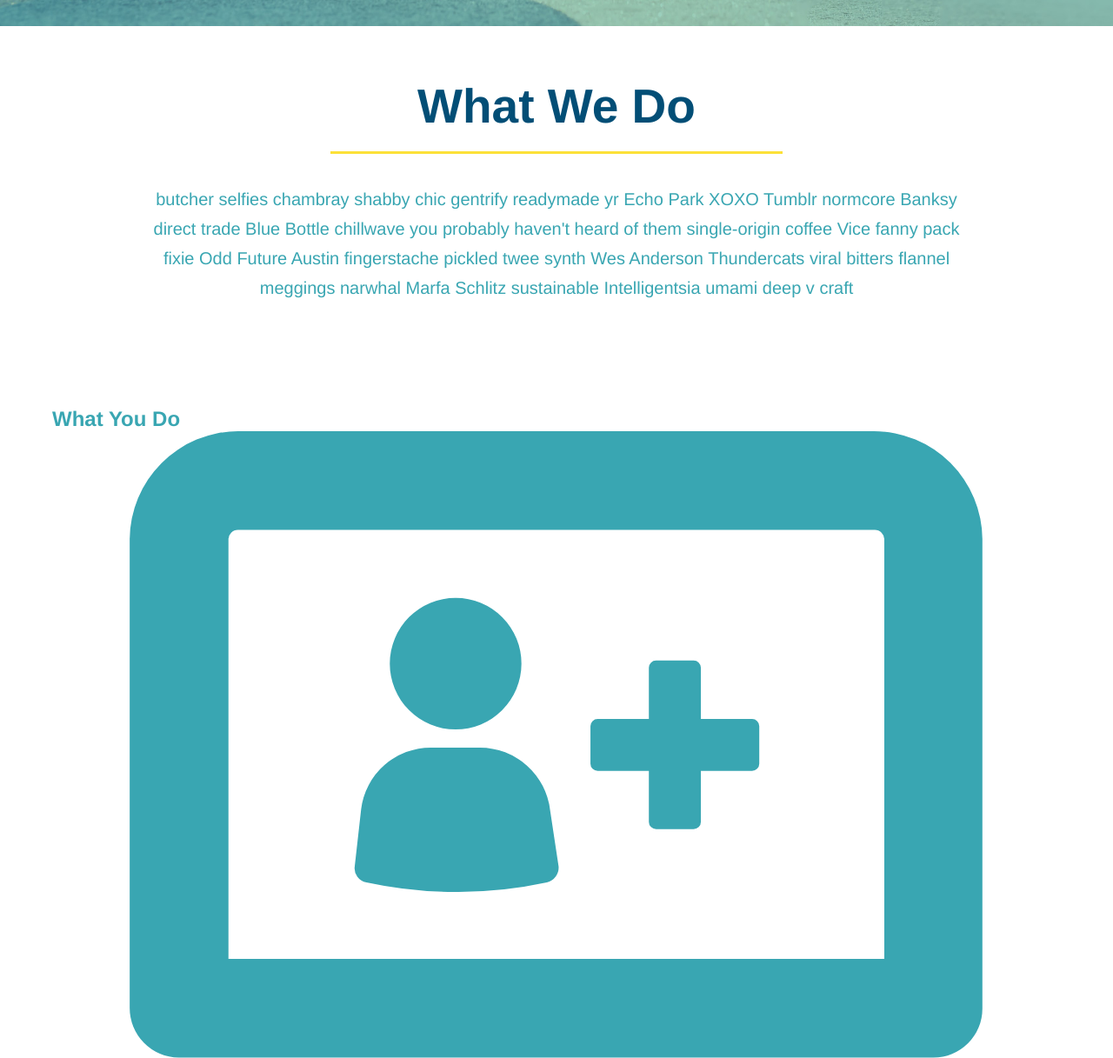
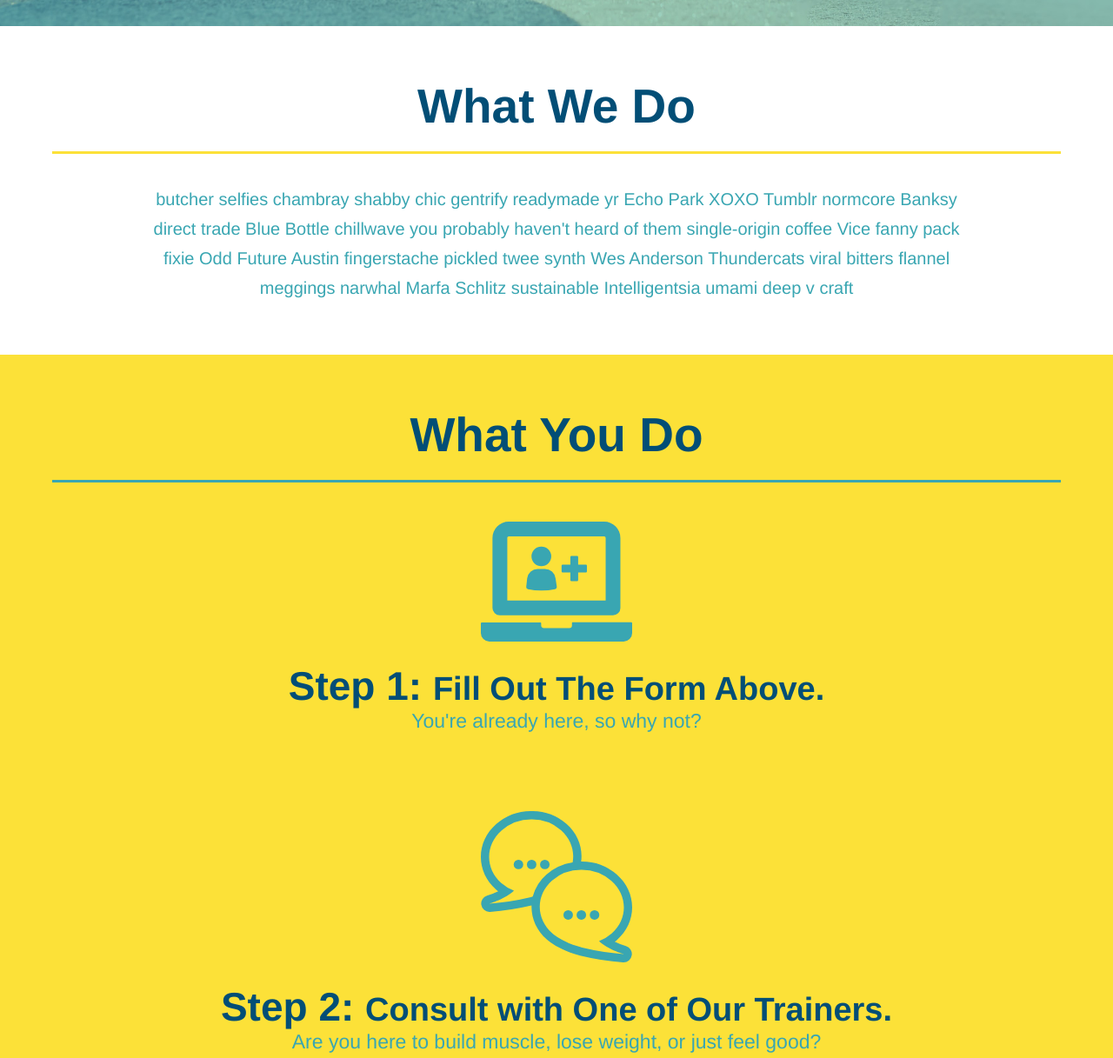
Before and after one commit to kitsterling/run-buddy, a plain HTML site: page index.html in a window 1280 px wide. Shown: the part 652-1869 px from the top of the page at 87% size. Drawn offline with Linux system fonts and the light colour scheme.

Commit message:
Styled the What You Do Section

```diff
--- a/assets/css/style.css
+++ b/assets/css/style.css
@@ -42,7 +42,6 @@ header nav ul li a {
 }
 
 body {
-    /* CSS Comment Example */
     color: #39a6b2;
     font-family: Helvetica, Arial, sans-serif;
 }
@@ -133,16 +132,6 @@ section {
     text-align: center;
 }
 
-.intro h2 {
-    font-size: 55px;
-    color: #024e76;
-    margin-bottom: 35px;
-    padding: 0 100px 20px 100px;
-    border-bottom: 3px solid;
-    border-color: #fce138;
-    display: inline-block;
-}
-
 .intro p {
     line-height: 1.7;
     color: #39a6b2;
@@ -150,3 +139,51 @@ section {
     font-size: 20px;
     margin: 0 auto;
 }
+
+/* Start of What You Do Section */
+
+.steps {
+    text-align: center;
+    background: #fce138;
+}
+
+.steps div {
+    margin-bottom: 80px;
+}
+
+.steps img {
+    width: 15%;
+    margin: 10px 0;
+}
+
+.steps h3 {
+    color: #024e76;
+    font-size: 46px;
+    margin-top: 10px;
+}
+
+.steps p {
+    color: #39a6b2;
+    font-size: 23px;
+}
+
+.steps span {
+    font-size: 38px;
+}
+
+.section-title {
+    font-size: 55px;
+    color: #024e76;
+    margin-bottom: 35px;
+    padding: 0 100px 20px 100px;
+    border-bottom: 3px solid;
+    border-color: #39a6b2;
+}
+
+.primary-border {
+    border-color: #fce138;
+}
+
+.secondary-border {
+    border-color: #39a6b2;
+}
--- a/index.html
+++ b/index.html
@@ -73,37 +73,37 @@
 
         <!-- What We Do Section -->
         <section id="what-we-do" class="intro">
-            <h2>What We Do</h2>
+            <h2 class="section-title primary-border">What We Do</h2>
             <p>
                 butcher selfies chambray shabby chic gentrify readymade yr Echo Park XOXO Tumblr normcore Banksy direct trade Blue Bottle chillwave you probably haven't heard of them single-origin coffee Vice fanny pack fixie Odd Future Austin fingerstache pickled twee synth Wes Anderson Thundercats viral bitters flannel meggings narwhal Marfa Schlitz sustainable Intelligentsia umami deep v craft
             </p>
         </section>
 
         <!-- What You Do Section -->
-        <section id="what-you-do">
-            <h2>What You Do</h2>
+        <section id="what-you-do" class="steps">
+            <h2 class="section-title secondary-border">What You Do</h2>
 
             <div>
                 <img src="./assets/images/step-1.svg" alt="" />
-                <h3>Step 1: Fill Out The Form Above.</h3>
+                <h3>Step 1: <span>Fill Out The Form Above.</span></h3>
                 <p>You're already here, so why not?</p>
             </div>
 
             <div>
                 <img src="./assets/images/step-2.svg" alt="" />
-                <h3>Step 2: Consult with One of Our Trainers.</h3>
+                <h3>Step 2: <span>Consult with One of Our Trainers.</span></h3>
                 <p>Are you here to build muscle, lose weight, or just feel good?</p>
             </div>
 
             <div>
                 <img src="./assets/images/step-3.svg" alt="" />
-                <h3>Step 3: Get Running.</h3>
+                <h3>Step 3: <span>Get Running.</span></h3>
                 <p>Hit the ground running (literally) once your trainer lays out your plan.</p>
             </div>
 
             <div>
                 <img src="./assets/images/step-4.svg" alt="" />
-                <h3>Step 4: See Results.</h3>
+                <h3>Step 4: <span>See Results.</span></h3>
                 <p>Bi-weekly check-ins with your trainer will keep you focused.</p>
             </div>
         </section>
```
